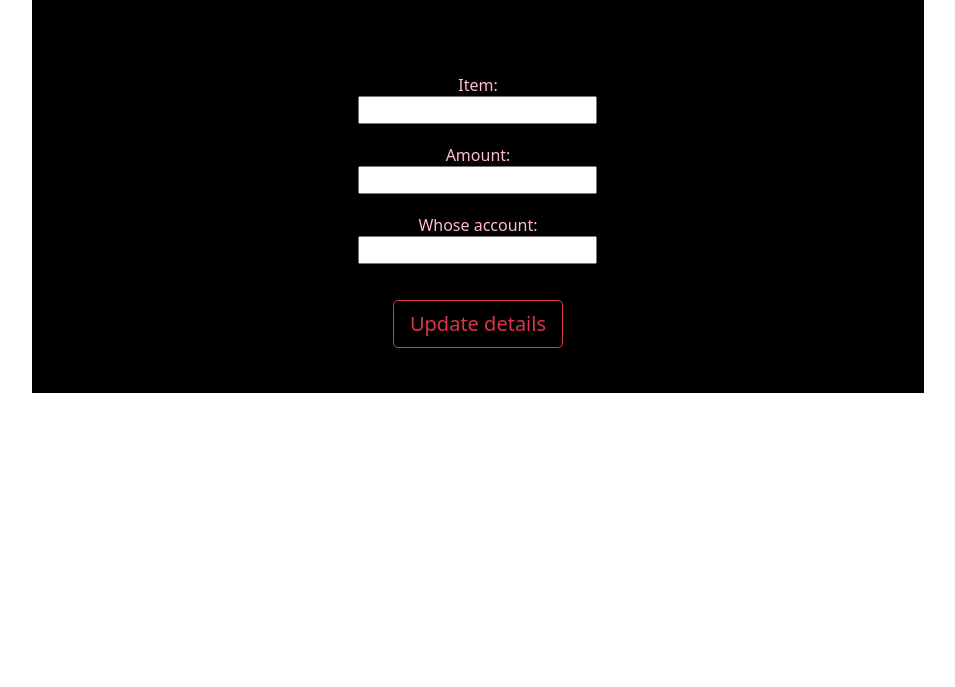
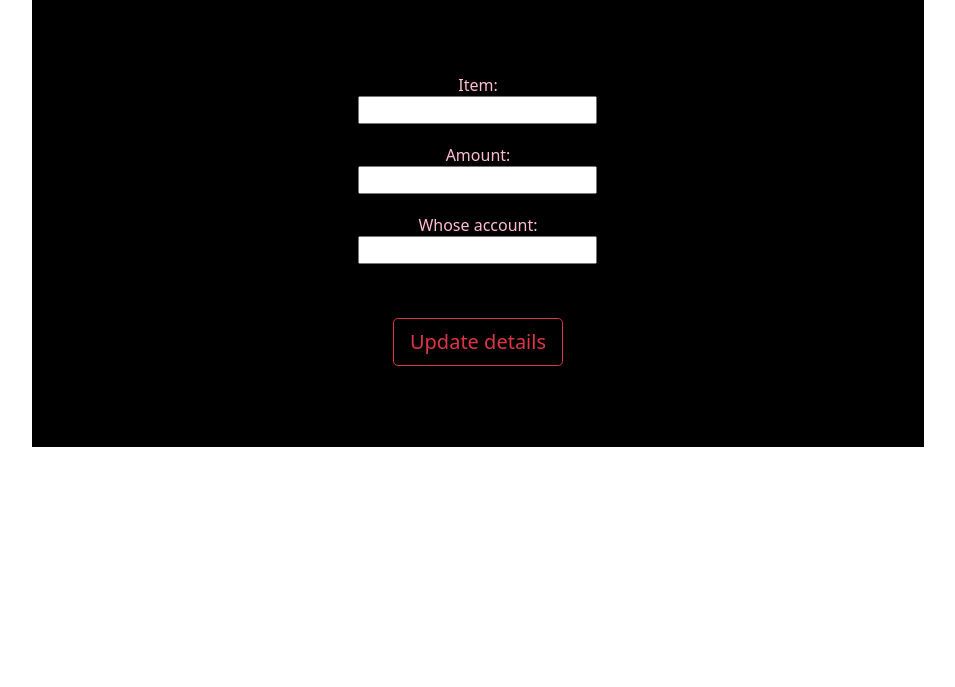
Before and after one commit to popo26/payment_tracking, a Django app: template todo/templates/todo/todo_form.html in a window 1280 px wide. Shown: the part 34-721 px from the top of the page, without its empty margins (162-1117 px from the left). Run offline with Django 4.2, Linux system fonts and the light colour scheme; the template is opened without the code that fills it: values that come from a table or form of the project are taken from there, others are empty; some web fonts are replaced.

Commit message:
css revised 2

```diff
--- a/todo/static/todo/styles.css
+++ b/todo/static/todo/styles.css
@@ -39,7 +39,7 @@ p {
 }
 
 .add-button {
-    margin: 3% auto ;
+    margin: 3% auto 5%;
 }
 
 .history {
@@ -58,8 +58,8 @@ ul.borrow-list li {
     color:red;
 }
 
-
 .delete-button {
+    margin-top: 5%;
     margin-bottom: 2%;
 
 }
@@ -124,8 +124,8 @@ ul.borrow-list li {
 
 .update-button {
     text-align: center;
-    margin-top: 4%;
-    padding-bottom: 5%;
+    margin-top: 6%;
+    padding-bottom: 9%;
 }
 
 /* repay.html */
@@ -148,7 +148,7 @@ ul.borrow-list li {
 }
 
 .repay-button {
-    margin-top: 4%;
+    margin-top: 6%;
 }
 
 /* ALL */
```
